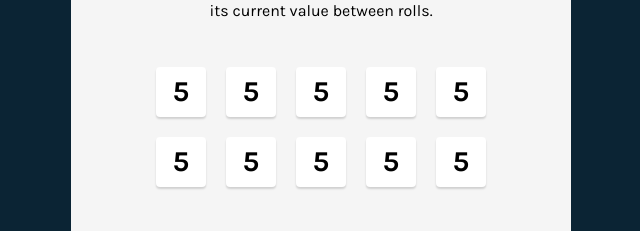
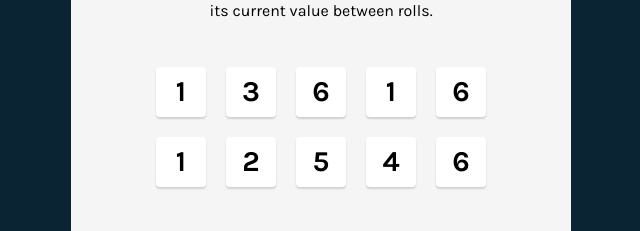
Before and after one commit to Rarnak/tenzies-game, a React (Vite) app: page / in a window 1280 px wide. Shown: the part 306-537 px from the top of the page, without its empty margins (319-959 px from the left). Built offline with nearby package versions, Linux system fonts and the light colour scheme.

Commit message:
fix: restore random values in generate all dice function

```diff
--- a/src/App.jsx
+++ b/src/App.jsx
@@ -13,8 +13,8 @@ export default function App() {
   const gameWon = dice.every(die => die.isHeld === true && die.value === dice[0].value)
 
   useEffect(() => {
-    if(gameWon){newGameRef.current.focus()}
-  },[gameWon])
+    if (gameWon) { newGameRef.current.focus() }
+  }, [gameWon])
 
   // u dont have use effect everytime, especially if u can control it with react, use effect only for things beyond the control of react
 
@@ -27,8 +27,7 @@ export default function App() {
       .map(() => {
         return {
           id: nanoid(),
-          // Math.floor((Math.random() * 6) + 1)
-          value: 5,
+          value: Math.floor((Math.random() * 6) + 1),
           isHeld: false
         }
       })
@@ -63,7 +62,7 @@ export default function App() {
     <main>
       {gameWon ? <ReactConfetti /> : undefined}
       <div aria-live="polite" className="sr-only">
-        {gameWon? <p>Congrats you won the game</p> : undefined}
+        {gameWon ? <p>Congrats you won the game</p> : undefined}
       </div>
       <Header />
       <div className="dice-container">
```
